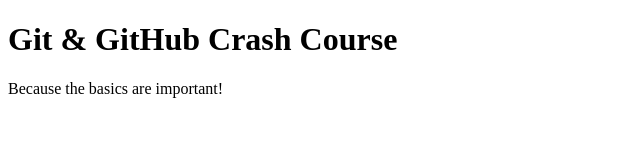
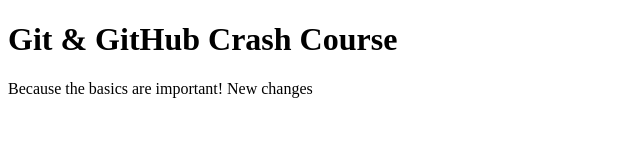
Before and after one commit to hkrsalesforce/github-crash-course, a plain HTML site: page index.html in a window 1280 px wide. Shown: the whole page, without its empty margins (0-640 px from the left). Drawn offline with Linux system fonts and the light colour scheme.

Commit message:
new changes added

```diff
--- a/index.html
+++ b/index.html
@@ -8,6 +8,6 @@
   </head>
   <body>
     <h1>Git & GitHub Crash Course</h1>
-    <p>Because the basics are important!</p>
+    <p>Because the basics are important! New changes</p>
   </body>
 </html>
```
Also changed, not shown: style.css (added).
